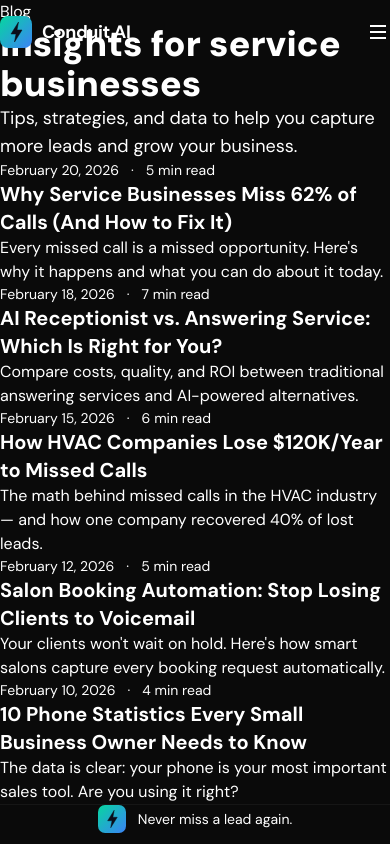
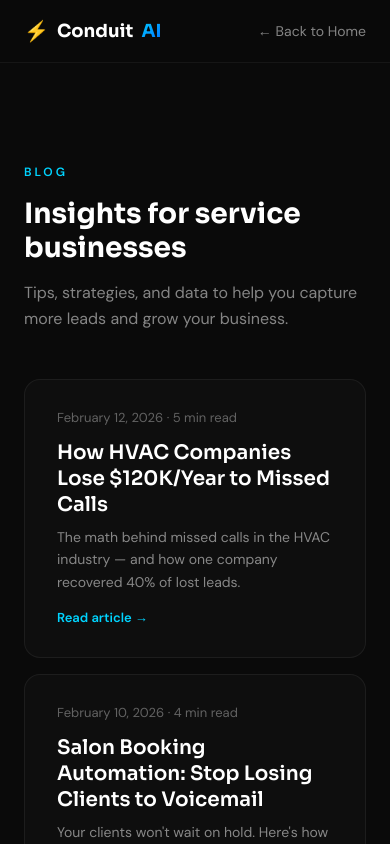
Before and after one commit to wpbluiss/conduit-nextjs, a Next.js app: page /blog in a window 390 px wide. Shown: the top 844 px of the page. Built offline with nearby package versions, Linux system fonts and the light colour scheme.

Commit message:
Fix mobile ROI/footer, redesign blog page

```diff
--- a/src/app/blog/page.jsx
+++ b/src/app/blog/page.jsx
@@ -1,87 +1,53 @@
-import Navbar from '@/components/Navbar';
-import Footer from '@/components/Footer';
-import Link from 'next/link';
-
-export const metadata = {
-  title: 'Blog — Conduit AI',
-  description: 'Tips, insights, and strategies for service businesses to capture more leads and grow revenue.',
-};
+"use client";
+import Link from "next/link";
 
 const posts = [
-  {
-    slug: 'why-service-businesses-miss-calls',
-    title: 'Why Service Businesses Miss 62% of Calls (And How to Fix It)',
-    excerpt: 'Every missed call is a missed opportunity. Here\'s why it happens and what you can do about it today.',
-    date: '2026-02-20',
-    readTime: '5 min',
-  },
-  {
-    slug: 'ai-receptionist-vs-answering-service',
-    title: 'AI Receptionist vs. Answering Service: Which Is Right for You?',
-    excerpt: 'Compare costs, quality, and ROI between traditional answering services and AI-powered alternatives.',
-    date: '2026-02-18',
-    readTime: '7 min',
-  },
-  {
-    slug: 'hvac-lead-recovery',
-    title: 'How HVAC Companies Lose $120K/Year to Missed Calls',
-    excerpt: 'The math behind missed calls in the HVAC industry — and how one company recovered 40% of lost leads.',
-    date: '2026-02-15',
-    readTime: '6 min',
-  },
-  {
-    slug: 'salon-booking-automation',
-    title: 'Salon Booking Automation: Stop Losing Clients to Voicemail',
-    excerpt: 'Your clients won\'t wait on hold. Here\'s how smart salons capture every booking request automatically.',
-    date: '2026-02-12',
-    readTime: '5 min',
-  },
-  {
-    slug: 'small-business-phone-stats',
-    title: '10 Phone Statistics Every Small Business Owner Needs to Know',
-    excerpt: 'The data is clear: your phone is your most important sales tool. Are you using it right?',
-    date: '2026-02-10',
-    readTime: '4 min',
-  },
+  { slug: "missed-call-cost-small-business", title: "How HVAC Companies Lose $120K/Year to Missed Calls", excerpt: "The math behind missed calls in the HVAC industry — and how one company recovered 40% of lost leads.", date: "February 12, 2026", readTime: "5 min read" },
+  { slug: "salon-booking-automation", title: "Salon Booking Automation: Stop Losing Clients to Voicemail", excerpt: "Your clients won't wait on hold. Here's how smart salons capture every booking request automatically.", date: "February 10, 2026", readTime: "4 min read" },
+  { slug: "phone-statistics-small-business", title: "10 Phone Statistics Every Small Business Owner Needs to Know", excerpt: "The data is clear: your phone is your most important sales tool.", date: "February 8, 2026", readTime: "6 min read" },
+  { slug: "ai-receptionist-vs-answering-service", title: "AI Receptionist vs. Answering Service: Which Is Right for You?", excerpt: "Compare costs, quality, and ROI between traditional answering services and AI-powered alternatives.", date: "February 15, 2026", readTime: "6 min read" },
+  { slug: "why-service-businesses-miss-calls", title: "Why Service Businesses Miss 62% of Calls (And How to Fix It)", excerpt: "Every missed call is a missed opportunity. Here's why it happens and what you can do about it today.", date: "February 18, 2026", readTime: "7 min read" },
 ];
 
 export default function BlogPage() {
   return (
-    <>
-      <Navbar />
-      <main className="pt-24 pb-16">
-        <div className="max-w-4xl mx-auto px-6">
-          <div className="mb-16">
-            <span className="section-label">Blog</span>
-            <h1 className="font-[var(--font-heading)] text-4xl md:text-5xl font-black mt-4 mb-4">
-              Insights for <span className="text-gradient">service businesses</span>
-            </h1>
-            <p className="text-brand-text-muted text-lg">
-              Tips, strategies, and data to help you capture more leads and grow your business.
-            </p>
-          </div>
-
-          <div className="space-y-6">
-            {posts.map((post) => (
-              <article
-                key={post.slug}
-                className="glass-card p-6 md:p-8 hover:border-brand-cyan/30 transition-all duration-300 group"
-              >
-                <div className="flex items-center gap-3 text-sm text-brand-text-dim mb-3">
-                  <time>{new Date(post.date).toLocaleDateString('en-US', { month: 'long', day: 'numeric', year: 'numeric' })}</time>
-                  <span>·</span>
-                  <span>{post.readTime} read</span>
-                </div>
-                <h2 className="text-xl md:text-2xl font-bold mb-2 group-hover:text-brand-cyan transition-colors">
-                  {post.title}
-                </h2>
-                <p className="text-brand-text-muted">{post.excerpt}</p>
-              </article>
-            ))}
-          </div>
+    <div style={{ background: "#0a0a0a", color: "#fff", fontFamily: "'DM Sans', sans-serif", minHeight: "100vh" }}>
+      <nav style={{ position: "sticky", top: 0, zIndex: 100, background: "rgba(10,10,10,0.85)", backdropFilter: "blur(20px)", borderBottom: "1px solid rgba(255,255,255,0.05)" }}>
+        <div style={{ maxWidth: 900, margin: "0 auto", padding: "16px 24px", display: "flex", alignItems: "center", justifyContent: "space-between" }}>
+          <Link href="/" style={{ display: "flex", alignItems: "center", gap: 8, textDecoration: "none", color: "#fff" }}>
+            <span style={{ fontSize: 20 }}>⚡</span>
+            <span style={{ fontFamily: "'Sora', sans-serif", fontWeight: 700, fontSize: 18 }}>Conduit</span>
+            <span style={{ fontFamily: "'Sora', sans-serif", fontWeight: 700, fontSize: 18, background: "linear-gradient(135deg, #00d4ff, #0066ff)", WebkitBackgroundClip: "text", WebkitTextFillColor: "transparent" }}>AI</span>
+          </Link>
+          <Link href="/" style={{ color: "rgba(255,255,255,0.5)", textDecoration: "none", fontSize: 14 }}>← Back to Home</Link>
         </div>
-      </main>
-      <Footer />
-    </>
+      </nav>
+      <div style={{ maxWidth: 900, margin: "0 auto", padding: "100px 24px 48px" }}>
+        <div style={{ fontSize: 12, letterSpacing: 3, color: "#00d4ff", fontWeight: 600, marginBottom: 16 }}>BLOG</div>
+        <h1 style={{ fontFamily: "'Sora', sans-serif", fontSize: "clamp(28px, 4vw, 42px)", fontWeight: 700, marginBottom: 16, lineHeight: 1.2 }}>Insights for service businesses</h1>
+        <p style={{ fontSize: 16, color: "rgba(255,255,255,0.5)", lineHeight: 1.6, maxWidth: 500 }}>Tips, strategies, and data to help you capture more leads and grow your business.</p>
+      </div>
+      <div style={{ maxWidth: 900, margin: "0 auto", padding: "0 24px 80px", display: "flex", flexDirection: "column", gap: 16 }}>
+        {posts.map((post, i) => (
+          <Link key={i} href={"/blog/" + post.slug} style={{ display: "block", padding: "28px 32px", borderRadius: 16, background: "rgba(255,255,255,0.02)", border: "1px solid rgba(255,255,255,0.06)", textDecoration: "none", color: "#fff" }}>
+            <div style={{ fontSize: 13, color: "rgba(255,255,255,0.35)", marginBottom: 12 }}>{post.date} · {post.readTime}</div>
+            <h2 style={{ fontFamily: "'Sora', sans-serif", fontSize: 20, fontWeight: 600, marginBottom: 8, lineHeight: 1.3 }}>{post.title}</h2>
+            <p style={{ fontSize: 14, color: "rgba(255,255,255,0.5)", lineHeight: 1.6, marginBottom: 12 }}>{post.excerpt}</p>
+            <span style={{ fontSize: 13, color: "#00d4ff", fontWeight: 600 }}>Read article →</span>
+          </Link>
+        ))}
+      </div>
+      <div style={{ maxWidth: 900, margin: "0 auto", padding: "64px 24px", textAlign: "center", borderTop: "1px solid rgba(255,255,255,0.06)" }}>
+        <h2 style={{ fontFamily: "'Sora', sans-serif", fontSize: 28, fontWeight: 700, marginBottom: 12 }}>Never miss a lead again.</h2>
+        <p style={{ fontSize: 15, color: "rgba(255,255,255,0.5)", marginBottom: 28 }}>Start your 14-day free trial today. No setup fee. No contracts.</p>
+        <Link href="https://app.conduitai.io" style={{ display: "inline-block", padding: "14px 32px", borderRadius: 12, background: "linear-gradient(135deg, #00d4ff, #0066ff)", color: "#fff", fontSize: 15, fontWeight: 600, textDecoration: "none" }}>Start Free Trial →</Link>
+      </div>
+      <footer style={{ borderTop: "1px solid rgba(255,255,255,0.06)", padding: "32px 24px" }}>
+        <div style={{ maxWidth: 900, margin: "0 auto", display: "flex", flexWrap: "wrap", gap: 24, justifyContent: "center", marginBottom: 16 }}>
+          {["Pricing:/#pricing","FAQ:/#faq","Blog:/blog","Privacy:/privacy","Terms:/terms","Contact:mailto:luis@conduitai.io"].map((l,i) => { const [t,h] = l.split(":"); return <Link key={i} href={h} style={{ color: "rgba(255,255,255,0.35)", textDecoration: "none", fontSize: 13 }}>{t}</Link>; })}
+        </div>
+        <div style={{ textAlign: "center", fontSize: 12, color: "rgba(255,255,255,0.2)" }}>© 2026 Conduit AI LLC · All rights reserved.</div>
+      </footer>
+    </div>
   );
 }
```
